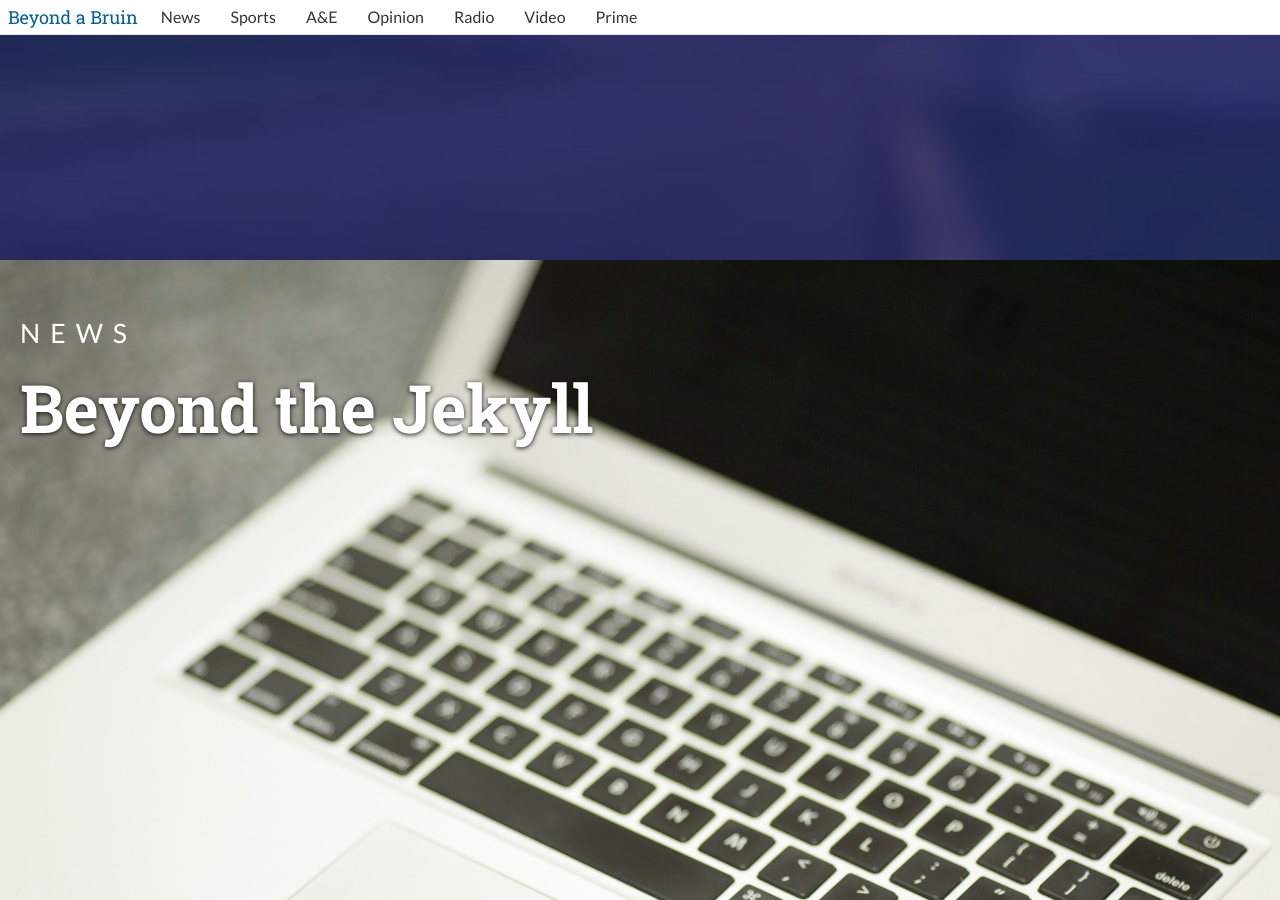
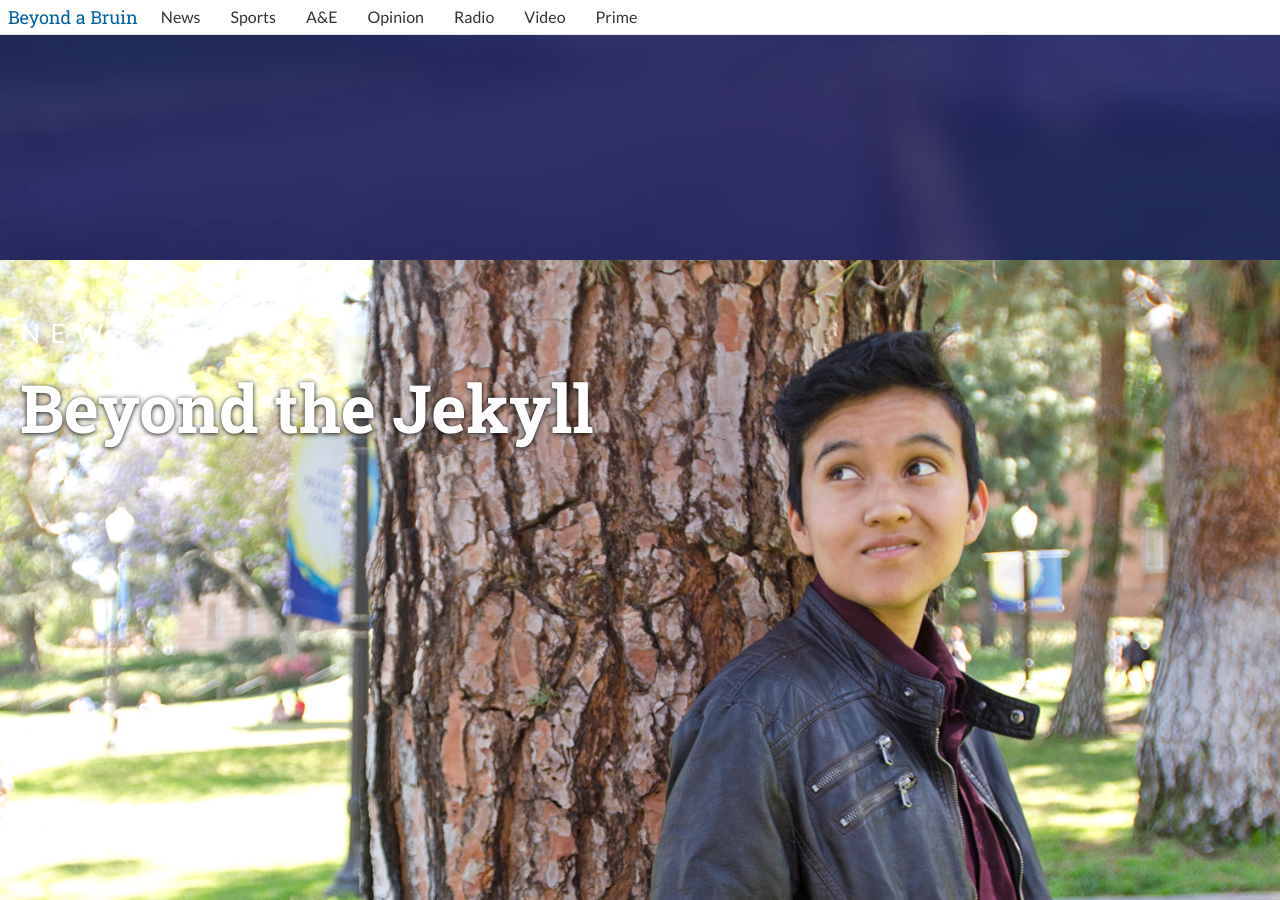
Before and after one commit to daily-bruin/gradissue-2014, a Jekyll site: the page built from index.html, in a window 1280 px wide and 900 px high, scrolled down 640 px. Built offline with Jekyll 4.4.1, drawn with Linux system fonts in a browser that asks for light colours; nearby versions of some CDN libraries; library files that are not in the unit come from our copies; some of the changed text lies outside the part shown.

Commit message:
added newscover.jpg

```diff
--- a/assets/css/style.css
+++ b/assets/css/style.css
@@ -264,7 +264,7 @@ h1 {
 }
 
 #news {
-  background-image: url('../img/example1.jpg');
+  background-image: url('../img/covers/newscover.jpg');
 }
 
 #sports {
--- a/index.html
+++ b/index.html
@@ -91,7 +91,7 @@ or generic <div> elements and they can contain anything: text, images, ... -->
   </div>
   <div class="section" id="sports">
     <div class="category">Sports</div>
-    <h3 class="title">Beyond the Scoreboard</h3>
+    <h3 class="title">Beyond the Game</h3>
 	<div class="als-container" id="demo2">
 
 
@@ -157,7 +157,7 @@ or generic <div> elements and they can contain anything: text, images, ... -->
 
 <div class="section" id="a-e">
     <div class="category">A&E</div>
-    <h3 class="title">Lorem ipsum dolor sit amet, consectetur adipiscing elit.</h3>
+    <h3 class="title">Beyond the Show</h3>
     <!-- define a container with class "als-container": this will be the object binded to ALS; we suggest to give it an ID
 to retrieve it easily during ALS inizialization -->
 
```
Also changed, not shown: assets/img/covers/newscover.jpg (added).
